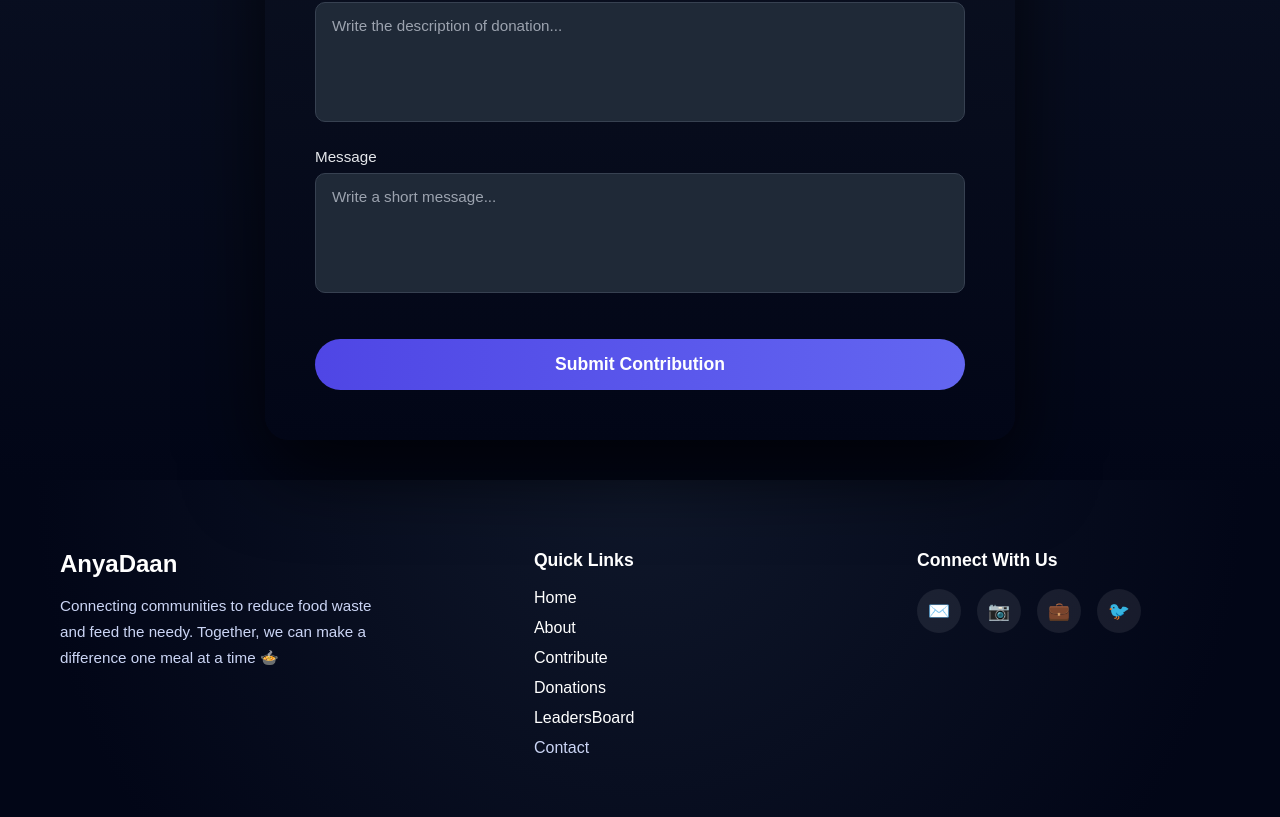
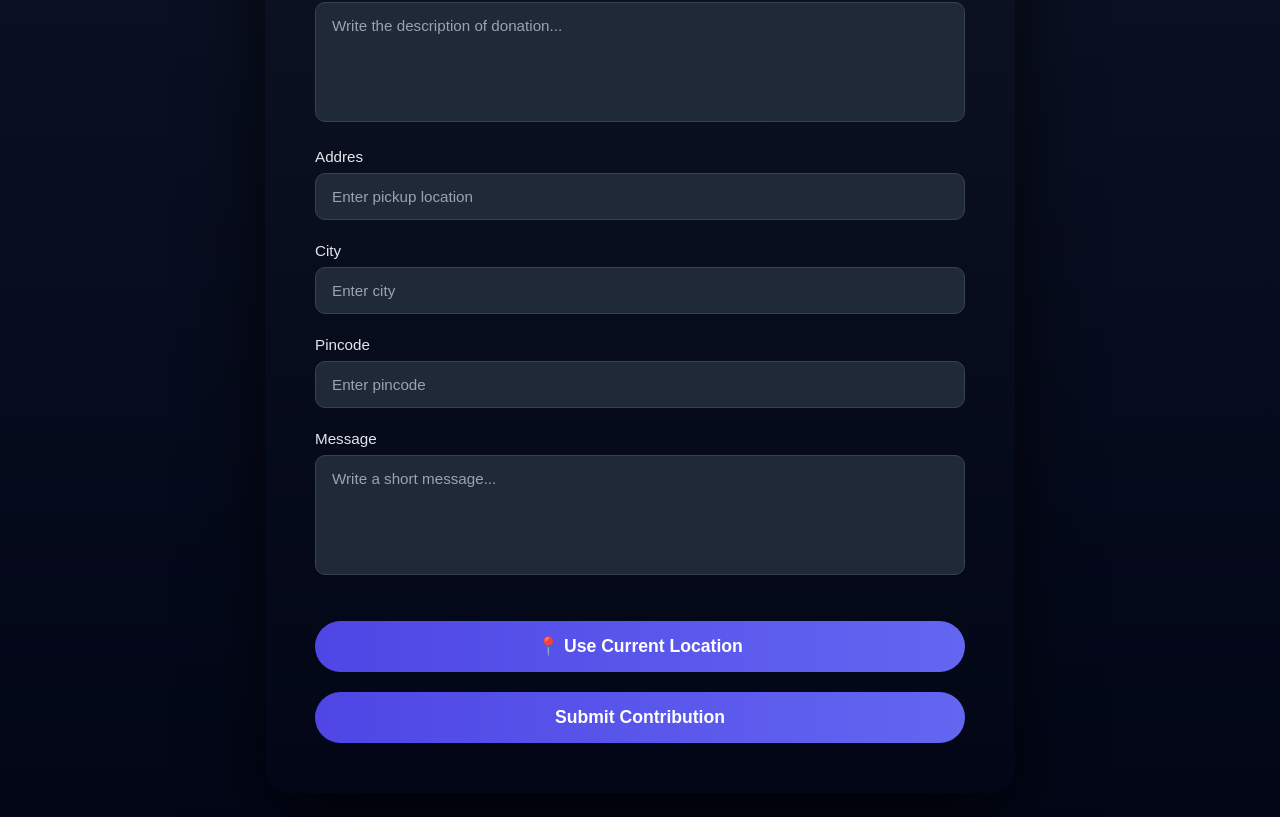
Before and after one commit to Saurabh667/AnyaDaan2_Frontend, a React (Vite) app: page /contribute in a window 1280 px wide. Shown: the part 643-1460 px from the top of the page. Built offline with nearby package versions, Linux system fonts and the light colour scheme.

Commit message:
location added

```diff
--- a/package.json
+++ b/package.json
@@ -10,6 +10,9 @@
     "preview": "vite preview"
   },
   "dependencies": {
+    "@fortawesome/free-brands-svg-icons": "^7.1.0",
+    "@fortawesome/free-solid-svg-icons": "^7.1.0",
+    "@fortawesome/react-fontawesome": "^3.1.1",
     "axios": "^1.13.2",
     "react": "^18.3.1",
     "react-dom": "^18.3.1",
--- a/src/components/Footer.css
+++ b/src/components/Footer.css
@@ -57,27 +57,26 @@
   color: #22c55e;
 }
 
-/* Social Icons */
 .socials {
   display: flex;
   gap: 16px;
 }
 
 .socials span {
-  width: 44px;
-  height: 44px;
+  width: 51px;
+  height: 51px;
   border-radius: 50%;
   background: rgba(255, 255, 255, 0.08);
   display: flex;
   align-items: center;
   justify-content: center;
-  font-size: 1.1rem;
+  font-size: 1.6rem;
   cursor: pointer;
   transition: all 0.3s ease;
 }
 
 .socials span:hover {
-  background: rgba(255, 255, 255, 0.18);
+  background: rgba(24, 246, 102, 0.18);
   transform: translateY(-2px);
 }
 
--- a/src/components/Footer.jsx
+++ b/src/components/Footer.jsx
@@ -1,6 +1,15 @@
 import React from 'react'
 import './Footer.css'
 import { Link, useNavigate } from "react-router-dom";
+import { FontAwesomeIcon } from "@fortawesome/react-fontawesome";
+import { faEnvelope } from "@fortawesome/free-solid-svg-icons";
+import {
+  faInstagram,
+  faLinkedin,
+  faTwitter
+} from "@fortawesome/free-brands-svg-icons";
+
+
 
 const Footer = () => {
   return (
@@ -34,10 +43,11 @@ const Footer = () => {
           <div className="footer-col">
             <h4>Connect With Us</h4>
             <div className="socials">
-              <span>✉️</span>
-              <span>📷</span>
-              <span>💼</span>
-              <span>🐦</span>
+              <span><FontAwesomeIcon icon={faInstagram} /></span>
+              <span><FontAwesomeIcon icon={faLinkedin} /></span>
+              <span><FontAwesomeIcon icon={faTwitter} /></span>
+              <span><FontAwesomeIcon icon={faEnvelope} /></span>
+
             </div>
           </div>
         </div>
--- a/src/components/Home.css
+++ b/src/components/Home.css
@@ -418,7 +418,10 @@
   display: flex;
   gap: 22px;
 }
-
+.cta-buttons a{
+  text-decoration: none;
+  color: rgb(245, 243, 243);
+}
 .btn {
   padding: 14px 32px;
   font-size: 1rem;
@@ -429,10 +432,11 @@
 }
 .btn a{
   text-decoration: none;
+  color: white;
 }
 .btn.primary {
   background: #22c55e;
-  color: #052e16;
+  color: #99e2b8;
   border: none;
   box-shadow: 0 12px 30px rgba(34, 197, 94, 0.35);
 }
--- a/src/components/Home.jsx
+++ b/src/components/Home.jsx
@@ -52,28 +52,26 @@ const Home = () => {
       <div className="cards">
         <div className="card">
           <div className="icon green">🍴</div>
-          <h3>Collect Surplus Food</h3>
+          <h3> Donation Request</h3>
           <p>
-            We collaborate with restaurants, events, and individuals to collect
-            surplus food safely.
+            We collaborate with restaurants, events, and individuals to donate
+            their surplus food.
           </p>
         </div>
 
         <div className="card">
           <div className="icon blue">👥</div>
-          <h3>Connect with NGOs</h3>
+          <h3>Notification to NGOs</h3>
           <p>
-            Our network of verified NGOs helps ensure the food reaches people in
-            need quickly.
+            Your Donation Deatils are send to verified NGOs through Mails.
           </p>
         </div>
 
         <div className="card">
           <div className="icon yellow">🚚</div>
-          <h3>Deliver with Care</h3>
+          <h3>Response By NGOs</h3>
           <p>
-            Food is transported in hygienic conditions by volunteers and
-            delivery partners.
+            NGOs give response to collect Food by Accepting the donation request on our Website.
           </p>
         </div>
 
@@ -152,7 +150,7 @@ const Home = () => {
 
           <div className="cta-buttons">
             <button className="btn primary"><Link to='/contribute' onClick={() => window.scrollTo(0, 0)}>Donate Food</Link></button>
-            <button className="btn outline">Enquire</button>
+            <button className="btn outline"><Link to="/contributionBoard" onClick={() => window.scrollTo(0, 0)}>Top Donor's</Link></button>
           </div>
         </div>
       </div>
@@ -174,12 +172,11 @@ const Home = () => {
 
           <p>
             At AnyaDaan, our mission is to bridge the gap between surplus and scarcity. We empower communities by connecting food donors with organizations that serve those in need.
-
-Through technology, compassion, and collaboration, we aim to reduce food waste and ensure every meal reaches the right plate.
+            Through technology, compassion, and collaboration, we aim to reduce food waste and ensure every meal reaches the right plate.
           </p>
 
           <div className="cta-buttons">
-            <Link to='/about'><button className="btn primary">Learn More</button></Link>
+            <Link to='/about' onClick={() => window.scrollTo(0, 0)}><button className="btn primary">Learn More</button></Link>
           </div>
         </div>
       </div>
--- a/src/components/Pages/About.css
+++ b/src/components/Pages/About.css
@@ -1,4 +1,6 @@
-
+*{
+  scroll-behavior: smooth;
+}
 .about-page {
   width: 100%;
   font-family: "Segoe UI", sans-serif;
--- a/src/components/Pages/Contribute.jsx
+++ b/src/components/Pages/Contribute.jsx
@@ -9,17 +9,43 @@ const Contribute = () => {
   const [name,setName]=useState('');
   const [email,setEmail]=useState('');
   const [contributionType, setContributionType] = useState("");
+  const [addres,setAddres]=useState("");
+  const [city,setCity]=useState("");
+  const [pincode,setPincode]=useState("")
   const [description,setDescription]=useState('');
   const [message,setMessage]=useState('');
+  const [latitude, setLatitude] = useState(null);
+  const [longitude, setLongitude] = useState(null);
   const [image, setImage] = useState(null);
   const [loading,setLoading]=useState(false);
+  const [cordinates,setCordinates]=useState(false);
   const navigate = useNavigate();
+
+  const getCurrentLocation = () => {
+  if (!navigator.geolocation) {
+    alert("Geolocation not supported");
+    return;
+  }
+
+  navigator.geolocation.getCurrentPosition(
+    (position) => {
+      setLatitude(position.coords.latitude);
+      setLongitude(position.coords.longitude);
+      setCordinates(true);
+    },
+
+    () => {
+      alert("Location permission denied");
+
+    }
+  );
+};
 
   const handleSubmit=async (e)=>{
     e.preventDefault()
     setLoading(true)
     const contributionData={
-        name,email,contributionType,imageName,description,message
+        name,email,contributionType,imageName,description,message,addres,city,pincode,latitude,longitude
         };
   console.log(contributionData);
   try{
@@ -92,9 +118,23 @@ const Contribute = () => {
           <textarea placeholder="Write the description of donation..." onChange={(e)=> setDescription(e.target.value)}></textarea>
         </div>
         <div className="form-group">
+          <label>Addres</label>
+          <input type="text" placeholder="Enter pickup location" onChange={(e)=>setAddres(e.target.value)}/>
+        </div>
+        <div className="form-group">
+          <label>City</label>
+          <input type="text" placeholder="Enter city" onChange={(e)=>setCity(e.target.value)}/>
+        </div>
+        <div className="form-group">
+          <label>Pincode</label>
+          <input type="number" placeholder="Enter pincode" onChange={(e)=>setPincode(e.target.value)}/>
+        </div>
+        <div className="form-group">
           <label>Message</label>
           <textarea placeholder="Write a short message..." onChange={(e)=>setMessage(e.target.value)}></textarea>
         </div>
+        {/* <button type="button" className="submit-btn location" onClick={getCurrentLocation}>📍 Use Current Location</button> */}
+        {cordinates?(<button type="button" className="submit-btn location" onClick={getCurrentLocation} disabled={true}>Location stored</button>):<button type="button" className="submit-btn location" onClick={getCurrentLocation}>📍 Use Current Location</button>}
               {loading?(<button className="submit-btn" type="submit" disabled={true} >Please Wait....</button>):(<button className="submit-btn" type="submit" >Submit Contribution</button>)}
 
       </div>
--- a/src/components/Pages/RecentDonations.css
+++ b/src/components/Pages/RecentDonations.css
@@ -347,3 +347,22 @@
   padding: 8px 16px;
   flex-shrink: 0;
 }
+
+/* mapp ki css hai ye */
+
+.map-btn {
+  display: inline-block;
+  margin-top: 12px;
+  padding: 10px 16px;
+  border-radius: 10px;
+  background: linear-gradient(135deg, #4f46e5, #06b6d4);
+  color: white;
+  font-weight: 500;
+  text-decoration: none;
+  transition: transform 0.2s ease, box-shadow 0.2s ease;
+}
+
+.map-btn:hover {
+  transform: translateY(-2px);
+  box-shadow: 0 8px 20px rgba(79, 70, 229, 0.4);
+}
--- a/src/components/Pages/RecentDonations.jsx
+++ b/src/components/Pages/RecentDonations.jsx
@@ -7,6 +7,7 @@ const RecentDonations = () => {
   const [donations, setDonations] = useState([]);
   const [acceptingId, setAcceptingId] = useState(null);
   const [submitMessage, setSubmitMessage] = useState("");
+  const [loading,setLoading]=useState(false);
 
 
 
@@ -52,6 +53,13 @@ const RecentDonations = () => {
   //       }
   //     });
   // };
+  const getMapLink = (item) => {
+    if (item.latitude && item.longitude) {
+    return `https://www.google.com/maps?q=${item.latitude},${item.longitude}`;
+    }
+    const address = `${item.addres}, ${item.city}, ${item.pincode}`;
+    return `https://www.google.com/maps/search/?api=1&query=${encodeURIComponent(address)}`;
+  };
   const handleAcceptClick = (id) => {
     const token = localStorage.getItem("accessToken");
     if (!token) {
@@ -63,12 +71,13 @@ const RecentDonations = () => {
   };
   const handleAcceptSubmit = (e, id) => {
     e.preventDefault();
-
     const token = localStorage.getItem("accessToken");
     if (!token) {
       alert("Please log in again.");
       return;
     }
+
+    setLoading(true)
 
     axios
       .patch(
@@ -91,6 +100,8 @@ const RecentDonations = () => {
         console.error(err);
         alert("Failed to accept donation.");
       });
+    setLoading(false)
+
   };
 
 
@@ -121,10 +132,20 @@ const RecentDonations = () => {
               <p><b>Type:</b> {item.contributionType}</p>
               <p><b>Description:</b> {item.description}</p>
               <p><b>Message:</b> {item.message}</p>
-
+              <p>
+                <b>Address:</b> {item.addres}, {item.city} - {item.pincode}
+              </p>
               <p className="time">
                 ⏰ {new Date(item.created_at).toLocaleString()}
               </p>
+              <a
+                href={getMapLink(item)}
+                target="_blank"
+                rel="noopener noreferrer"
+                className="map-btn"
+              >
+                📍 View on Map
+              </a>
 
               <div className="action-buttons">
                 {/* <button
@@ -154,7 +175,8 @@ const RecentDonations = () => {
                       />
 
                       <div className="Mform-actions">
-                        <button type="submit">Send & Accept</button>
+                        {loading?(<button type="submit">Sending..</button>):(<button type="submit">Send & Accept</button>)}
+
                         <button
                           type="button"
                           className="cancel-btn"
```
Also changed, not shown: 1 other file (tests, documents, lock files or other folders).
